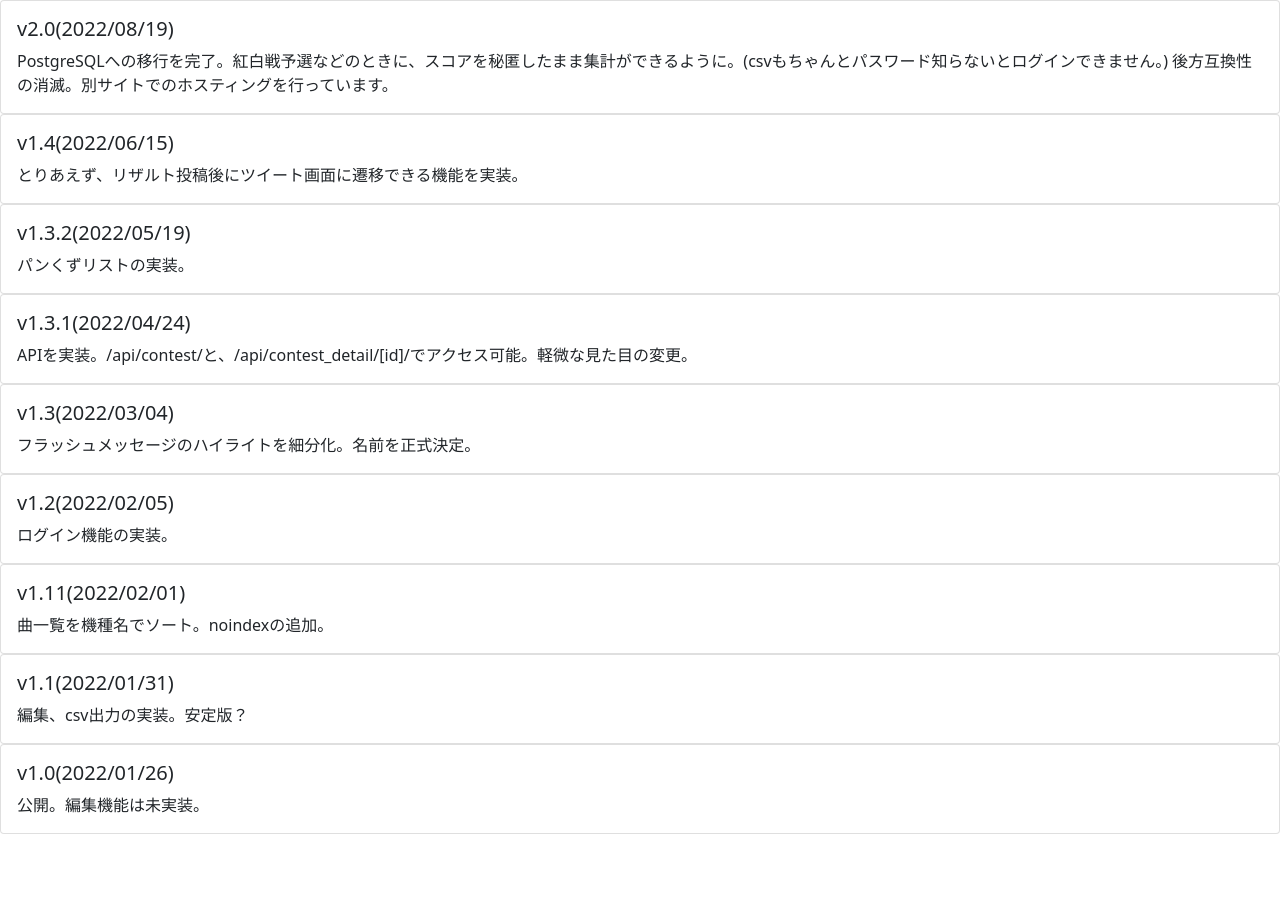
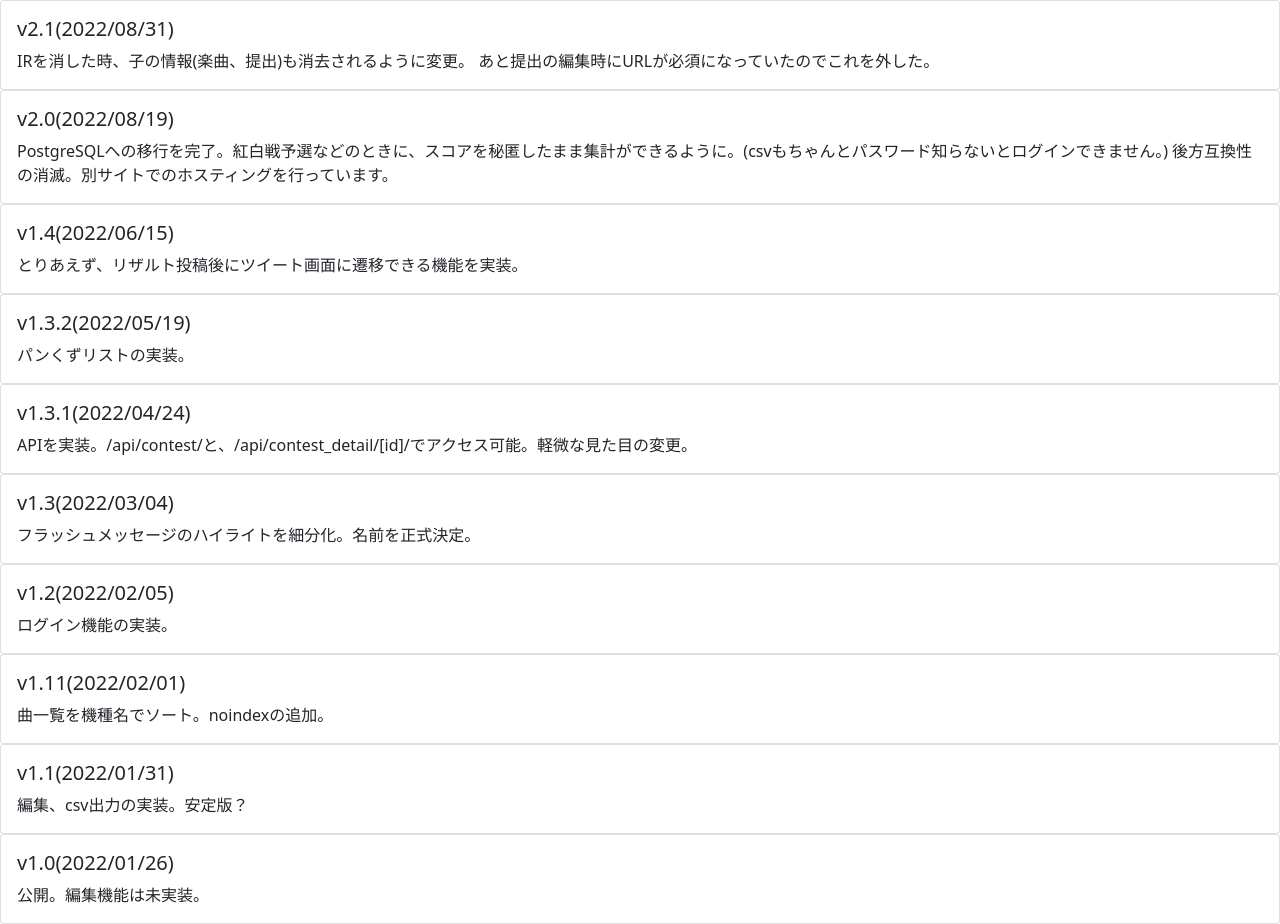
Before and after one commit to ekaraage/ranking_flask, a Flask app: page /release_notes/ in a window 1280 px wide. Shown: the part 48-972 px from the top of the page. Before the commit the page ends 882 px from the top, so only its background shows below. Run offline with Flask 2, Linux system fonts and the light colour scheme; some libraries are stand-ins or nearby versions.

Commit message:
リリースノート更新してなかった(照)

```diff
--- a/templates/release_notes.html
+++ b/templates/release_notes.html
@@ -3,6 +3,14 @@
 {% block head %}{% endblock %}
 {% block content %}
 <div>
+	<div class="card rounded">
+		<div class="card-body">
+			<h5 class="card-title">v2.1(2022/08/31)</h5>
+			<p class="card-text">IRを消した時、子の情報(楽曲、提出)も消去されるように変更。
+				あと提出の編集時にURLが必須になっていたのでこれを外した。
+			</p>
+		</div>
+	</div>
 	<div class="card rounded">
 		<div class="card-body">
 			<h5 class="card-title">v2.0(2022/08/19)</h5>
```
